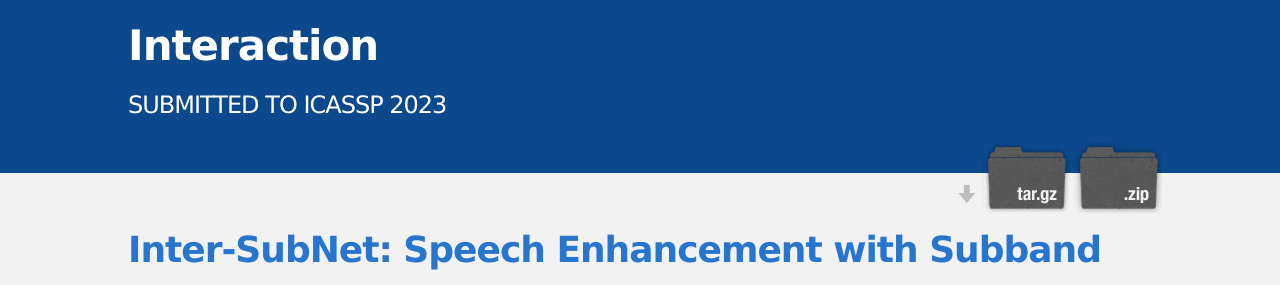
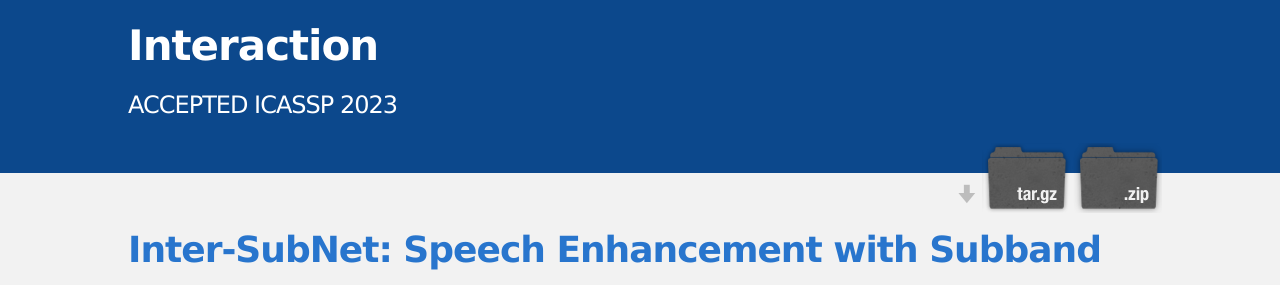
Before and after one commit to RookieJunChen/Inter-SubNet_demo, a Jekyll site: the page built from index.md, in a window 1280 px wide and 900 px high. Shown: the part 214-499 px from the top of the window. Built offline with Jekyll 4.4.1, drawn with Linux system fonts in a browser that asks for light colours; our own code applies the rules of GitHub Pages for plain Markdown files.

Commit message:
accepted by ICASSP 2023

```diff
--- a/_config.yml
+++ b/_config.yml
@@ -1,5 +1,5 @@
 title: "Inter-SubNet: Speech Enhancement with Subband Interaction"
-description: SUBMITTED TO ICASSP 2023
+description: ACCEPTED ICASSP 2023
 show_downloads: true
 google_analytics:
 theme: jekyll-theme-slate
```
